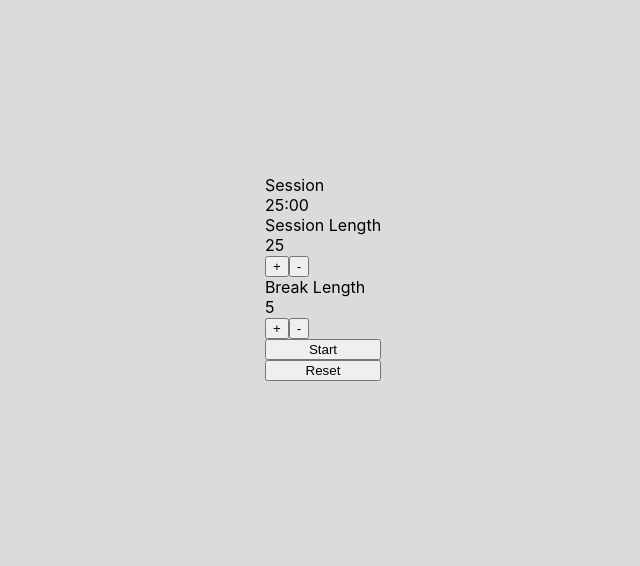
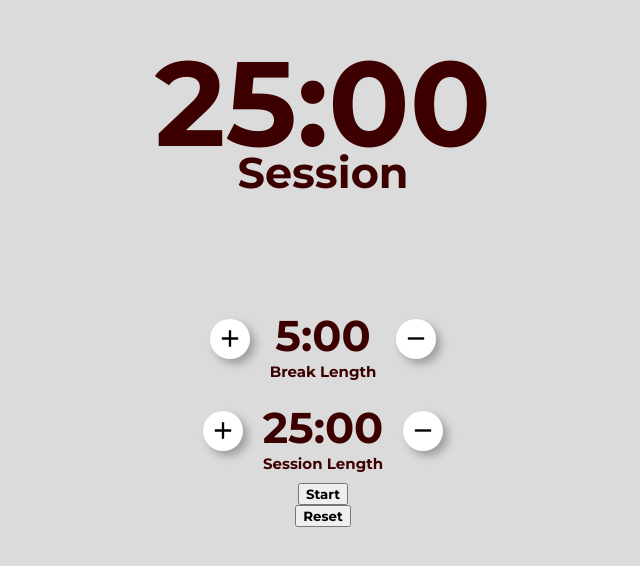
Before and after one commit to joshuayoes/pomodoro-clock, a React (Create React App) app: page / in a window 1280 px wide. Shown: the part 122-688 px from the top of the page, without its empty margins (317-957 px from the left). Built offline with nearby package versions, Linux system fonts and the light colour scheme.

Commit message:
Styled App, TimerControl, and TimerDisplay

```diff
--- a/package.json
+++ b/package.json
@@ -21,6 +21,7 @@
     "lodash": "^4.17.15",
     "react": "^16.12.0",
     "react-dom": "^16.12.0",
+    "react-icons": "^3.9.0",
     "react-redux": "^7.1.3",
     "react-scripts": "3.3.0",
     "redux": "^4.0.5",
--- a/public/index.html
+++ b/public/index.html
@@ -15,6 +15,15 @@
       user's mobile device or desktop. See https://developers.google.com/web/fundamentals/web-app-manifest/
     -->
     <link rel="manifest" href="%PUBLIC_URL%/manifest.json" />
+    <link
+      href="https://fonts.googleapis.com/css2?family=Montserrat:wght@700&display=swap"
+      rel="stylesheet"
+    />
+    <style>
+      * {
+        font-family: 'Montserrat', sans-serif;
+      }
+    </style>
     <!--
       Notice the use of %PUBLIC_URL% in the tags above.
       It will be replaced with the URL of the `public` folder during the build.
--- a/src/App.tsx
+++ b/src/App.tsx
@@ -30,6 +30,7 @@ const Background = styled.main<BackgroundProps>`
 const TimerContainer = styled.section`
   display: flex;
   flex-direction: column;
+  align-items: center;
 `;
 
 
@@ -44,8 +45,16 @@ const App: React.FC = () => {
     <Background id="app" backgroundColor={backgroundColor}>
       <TimerContainer>
         <TimerDisplay />
-        <TimerControl controlType="session" increase={increaseSessionLength()} decrease={decreaseSessionLength()} />
-        <TimerControl controlType="break" increase={increaseBreakLength()} decrease={decreaseBreakLength()} />
+        <TimerControl
+          controlType="break"
+          increase={increaseBreakLength()}
+          decrease={decreaseBreakLength()}
+        />
+        <TimerControl
+          controlType="session"
+          increase={increaseSessionLength()}
+          decrease={decreaseSessionLength()}
+        />
         <StartStop />
         <ResetButton />
       </TimerContainer>
--- a/src/components/TimerControl.tsx
+++ b/src/components/TimerControl.tsx
@@ -1,14 +1,54 @@
 import React from 'react';
 import _ from 'lodash';
 import { useSelector, useDispatch } from 'react-redux';
+import styled from 'styled-components';
+import { MdAdd, MdRemove } from 'react-icons/md';
 import { AppStore } from '../redux/store';
 import { TimerAction } from '../redux/reducers/timerReducer';
+import { baseTheme } from '../theme';
 
 interface Props {
   controlType: string;
   increase: TimerAction;
   decrease: TimerAction;
 }
+
+const TimerControlWrapper = styled.section`
+  display: flex;
+  justify-content: center;
+  margin: 10px;
+`;
+
+const LabelWrapper = styled.div`
+  color: ${baseTheme.labelColor};
+  display: flex;
+  flex-flow: column;
+  align-items: center;
+`;
+
+const ControlTypeLength = styled.div`
+  ::after {
+    content: ':00'
+  }
+  font-size: ${baseTheme.labelFontSize}
+`;
+
+const ControlTypeLabel = styled.div`
+  font-size: ${baseTheme.timerControlLabelFontSize}
+`;
+
+const Button = styled.button`
+  display: flex;
+  align-items: center;
+  justify-content: center;
+  background-color: ${baseTheme.buttonBackground};
+  border-radius: 100%;
+  box-shadow: ${baseTheme.buttonShadow} 5px 5px 8px;
+  height: 40px;
+  width: 40px;
+  border: none;
+  margin: 10px 20px;
+`;
 
 const TimerControl: React.FC<Props> = ({
   controlType, increase, decrease,
@@ -19,30 +59,32 @@ const TimerControl: React.FC<Props> = ({
   const dispatch = useDispatch();
 
   return (
-    <section id={`${controlType}-control`} className="timer-control">
-      <div id={`${controlType}-label`}>
-        {_.startCase(controlType)}
-        {' '}
-      Length
-      </div>
-      <div id={`${controlType}-length`}>
-        {controlType === 'session' ? sessionLength : breakLength }
-      </div>
-      <button
+    <TimerControlWrapper id={`${controlType}-control`}>
+      <Button
         type="button"
         id={`${controlType}-increment`}
         onClick={(): TimerAction => dispatch(increase)}
       >
-      +
-      </button>
-      <button
+        <MdAdd size={35} />
+      </Button>
+      <LabelWrapper>
+        <ControlTypeLength id={`${controlType}-length`}>
+          {controlType === 'session' ? sessionLength : breakLength }
+        </ControlTypeLength>
+        <ControlTypeLabel id={`${controlType}-label`}>
+          {_.startCase(controlType)}
+          {' '}
+          Length
+        </ControlTypeLabel>
+      </LabelWrapper>
+      <Button
         type="button"
         id={`${controlType}-decrement`}
         onClick={(): TimerAction => dispatch(decrease)}
       >
-      -
-      </button>
-    </section>
+        <MdRemove size={35} />
+      </Button>
+    </TimerControlWrapper>
   );
 };
 
--- a/src/components/TimerDisplay.tsx
+++ b/src/components/TimerDisplay.tsx
@@ -1,12 +1,40 @@
 import React from 'react';
 import { useSelector } from 'react-redux';
+import styled from 'styled-components';
 import secondsToClock from '../utilityFunctions';
 import { AppStore } from '../redux/store';
 import useDidUpdateEffect from '../useDidUpdateEffect';
+import { baseTheme, sessionTheme, breakTheme } from '../theme';
+
+interface StyleProps {
+  labelColor: string;
+}
+
+const TimerWrapper = styled.section`
+  margin-bottom: 100px;
+`;
+
+const TimeLeft = styled.section<StyleProps>`
+  font-size: ${baseTheme.timerFontSize};
+  text-align: center;
+  color: ${(props): string => props.labelColor};
+`;
+
+const TimerLabel = styled.section<StyleProps>`
+  font-size: ${baseTheme.labelFontSize};
+  text-align: center;
+  color: ${(props): string => props.labelColor};
+  margin-top: -30px;
+`;
+
 
 const TimerDisplay: React.FC = () => {
+  const isPlaying = useSelector((state: AppStore) => state.timer.isPlaying);
   const currentTimerType = useSelector((state: AppStore) => state.timer.currentTimerType);
   const clock = useSelector((state: AppStore) => secondsToClock(state.timer.timer));
+
+  const currentTimerTypeColor = currentTimerType === 'Session' ? sessionTheme.timerTypeLabelColor : breakTheme.timerTypeLabelColor;
+  const labelColor = isPlaying ? currentTimerTypeColor : baseTheme.timerTypeLabelColor;
 
   // Play sound when timer switches between session and break state
   useDidUpdateEffect((): void => {
@@ -18,16 +46,16 @@ const TimerDisplay: React.FC = () => {
 
 
   return (
-    <>
-      <section id="timer-label">{currentTimerType}</section>
-      <section id="time-left">{clock}</section>
+    <TimerWrapper>
+      <TimeLeft labelColor={labelColor} id="time-left">{clock}</TimeLeft>
+      <TimerLabel id="timer-label" labelColor={labelColor}>{currentTimerType}</TimerLabel>
 
       {/* eslint-disable-next-line jsx-a11y/media-has-caption */}
       <audio id="beep">
         <source src="./alarm.mp3" type="audio/mpeg" />
         Your browser does not support the audio tag.
       </audio>
-    </>
+    </TimerWrapper>
   );
 };
 
```
Also changed, not shown: 1 other file (tests, documents, lock files or other folders).
